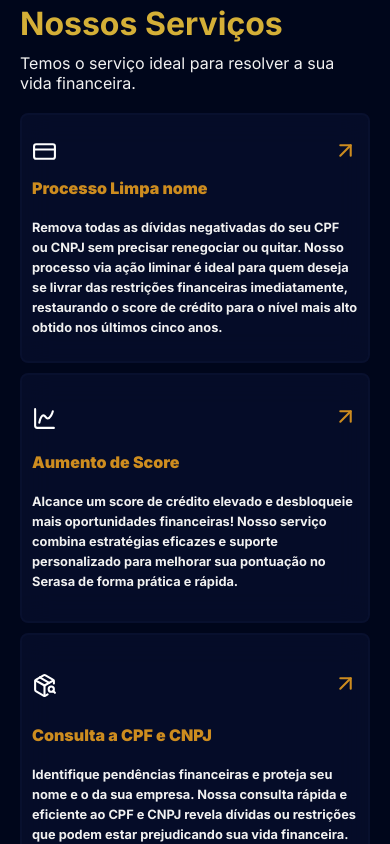
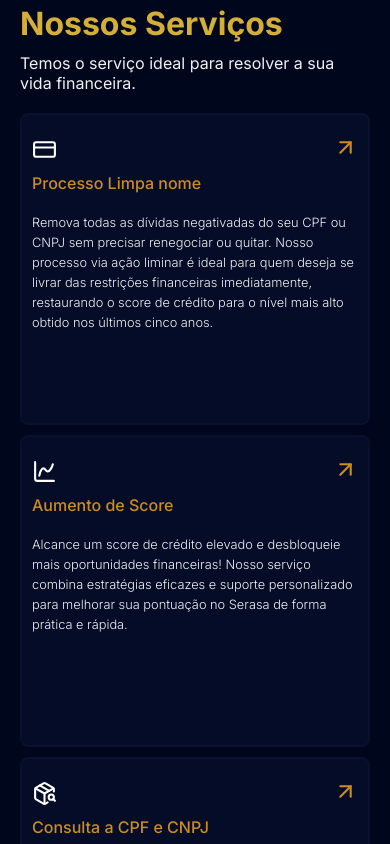
Before and after one commit to Insert-Desenvolvimento/site-clearname, a Next.js app: page / in a window 390 px wide. Shown: the part 860-1704 px from the top of the page. Built offline with nearby package versions, Linux system fonts and the light colour scheme.

Commit message:
fix: adjust image

```diff
--- a/src/app/components/about/about.scss
+++ b/src/app/components/about/about.scss
@@ -47,13 +47,11 @@
     display: flex;
     flex-direction: column;
     justify-content: space-evenly;
-    text-align: left;
     width: 50%;
     gap: 10px;
-    text-align: justify;
+    text-align: left;
     line-height: 25px;
-
-
+    word-spacing: 2px;
   }
 
   .textAbout h2 {
--- a/src/app/components/analisesComponent/analise.scss
+++ b/src/app/components/analisesComponent/analise.scss
@@ -32,7 +32,7 @@
     justify-content: space-between;
     font-size: 28px;
     @media (max-width: 768px) {
-        text-align: justify;
+        text-align: left;
     }
 
     a{
--- a/src/app/components/cardService/card.scss
+++ b/src/app/components/cardService/card.scss
@@ -30,13 +30,16 @@
   }
 
   .card p {
-    font-size: 16px;
+    font-size: 1rem;
     text-align: left;
     line-height: 20px;
     margin-top: 20px;
+    display: flex;
+    flex-direction: column;
+    justify-content: space-between;
+    font-weight: 300;
 
     @media (max-width: 840px) {
-      font-weight: 700;
       line-height: 20px;
       font-size: 0.8rem;
     }
@@ -54,11 +57,15 @@
     align-items: center;
     justify-content: space-between;
     width: 100%;
+    margin: 10px 0;
+  }
+  .textParagraph{
+    height: 200px;
   }
 
   #title {
     font-size: 16px;
-    font-weight: 900;
+    font-weight: 500;
     color: rgba(205, 140, 31, 1);
   }
 
--- a/src/app/components/depoiments/depoiments.scss
+++ b/src/app/components/depoiments/depoiments.scss
@@ -23,7 +23,7 @@
 
     @media (max-width: 936px) {
       flex-wrap: wrap;
-      text-align: justify;
+      text-align: left;
     }
   }
 
--- a/src/app/components/ebookComponent/ebook.scss
+++ b/src/app/components/ebookComponent/ebook.scss
@@ -75,7 +75,7 @@
         width: 90%;
         @media (max-width: 768px) {
           width: 100%;
-          text-align: justify;
+          text-align: left;
         }
       }
     }
--- a/src/app/components/group/group.scss
+++ b/src/app/components/group/group.scss
@@ -28,23 +28,21 @@
     display: flex;
     align-items: center;
     justify-content: center;
-    flex-direction: column;
     padding: 10px;
-    object-fit: cover;
     position: relative;
-    min-width: 300px;
+    width: 100%;
+    max-width: 400px;
     @media (max-width: 768px) {
-      width: 100%;
+      padding: 5px;
     }
+
     > img {
       width: 100%;
+      height: auto;
+      border-radius: 50%;
       max-width: 400px;
-      max-height: 380px;
-      border-radius: 50%;
-      min-width: 200px;
-      min-height: 200px;
       @media (max-width: 380px) {
-        max-height: 309px;
+        max-width: 300px;
       }
     }
   }
@@ -57,6 +55,8 @@
     margin: 0 auto;
     @media (max-width: 768px) {
       flex-wrap: wrap;
+      flex-direction: column;
+      align-items: center;
     }
   }
 
@@ -86,7 +86,7 @@
     }
     h2, p{
       padding: 10px;
-      text-align: justify;
+      text-align: left;
       line-height: 25px;
     }
   }
--- a/src/app/components/specialists/specialist.scss
+++ b/src/app/components/specialists/specialist.scss
@@ -8,7 +8,7 @@
     font-weight: 300;
 
     p{
-      font-size: 1.3rem;
+      font-size: 1rem;
     }
     @media (max-width:1000px) {
       width: 100%;
@@ -19,6 +19,7 @@
         font-weight: 400;
         line-height: 20px;
         text-align: justify;
+        hyphens: auto;
       }
     }
     h2{
```
